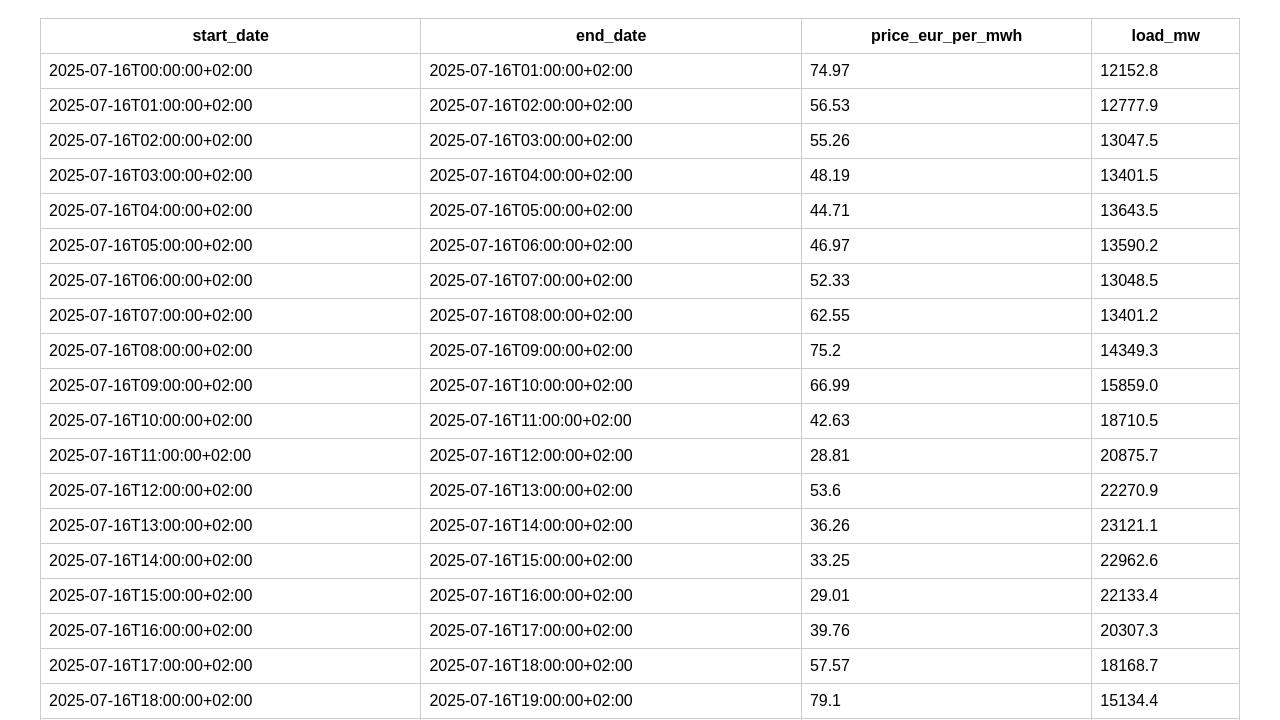
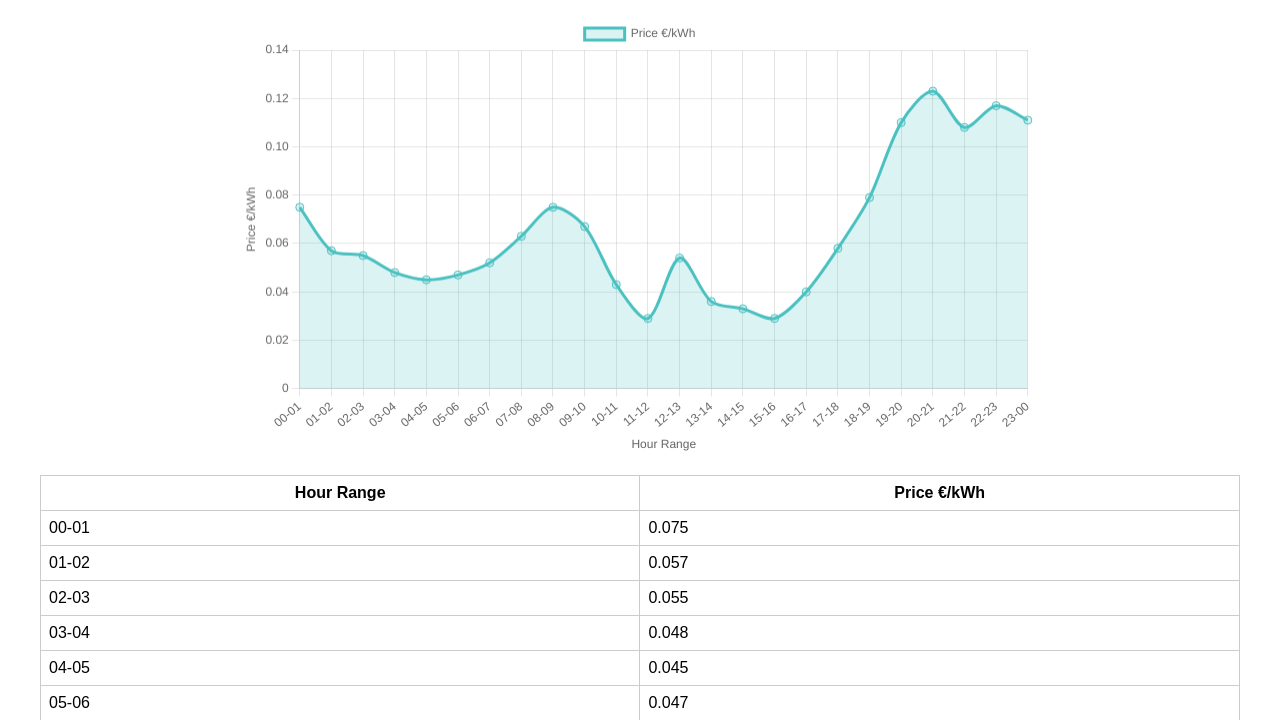
Before and after one commit to AdrienSourdilleTIL/RTE_spot_prices, a plain HTML site: page docs/index.html in a window 1280 px wide. Shown: the part 80-800 px from the top of the page. Drawn offline with nearby package versions, Linux system fonts and the light colour scheme; animation ran at ten frames a second.

Commit message:
update graph

```diff
--- a/docs/data/spot_price_2025-07-16.csv
+++ b/docs/data/spot_price_2025-07-16.csv
@@ -1,25 +1,25 @@
-start_date,end_date,price_eur_per_mwh,load_mw
-2025-07-16T00:00:00+02:00,2025-07-16T01:00:00+02:00,74.97,12152.8
-2025-07-16T01:00:00+02:00,2025-07-16T02:00:00+02:00,56.53,12777.9
-2025-07-16T02:00:00+02:00,2025-07-16T03:00:00+02:00,55.26,13047.5
-2025-07-16T03:00:00+02:00,2025-07-16T04:00:00+02:00,48.19,13401.5
-2025-07-16T04:00:00+02:00,2025-07-16T05:00:00+02:00,44.71,13643.5
-2025-07-16T05:00:00+02:00,2025-07-16T06:00:00+02:00,46.97,13590.2
-2025-07-16T06:00:00+02:00,2025-07-16T07:00:00+02:00,52.33,13048.5
-2025-07-16T07:00:00+02:00,2025-07-16T08:00:00+02:00,62.55,13401.2
-2025-07-16T08:00:00+02:00,2025-07-16T09:00:00+02:00,75.2,14349.3
-2025-07-16T09:00:00+02:00,2025-07-16T10:00:00+02:00,66.99,15859.0
-2025-07-16T10:00:00+02:00,2025-07-16T11:00:00+02:00,42.63,18710.5
-2025-07-16T11:00:00+02:00,2025-07-16T12:00:00+02:00,28.81,20875.7
-2025-07-16T12:00:00+02:00,2025-07-16T13:00:00+02:00,53.6,22270.9
-2025-07-16T13:00:00+02:00,2025-07-16T14:00:00+02:00,36.26,23121.1
-2025-07-16T14:00:00+02:00,2025-07-16T15:00:00+02:00,33.25,22962.6
-2025-07-16T15:00:00+02:00,2025-07-16T16:00:00+02:00,29.01,22133.4
-2025-07-16T16:00:00+02:00,2025-07-16T17:00:00+02:00,39.76,20307.3
-2025-07-16T17:00:00+02:00,2025-07-16T18:00:00+02:00,57.57,18168.7
-2025-07-16T18:00:00+02:00,2025-07-16T19:00:00+02:00,79.1,15134.4
-2025-07-16T19:00:00+02:00,2025-07-16T20:00:00+02:00,109.62,13419.1
-2025-07-16T20:00:00+02:00,2025-07-16T21:00:00+02:00,122.84,12568.8
-2025-07-16T21:00:00+02:00,2025-07-16T22:00:00+02:00,108.4,13205.5
-2025-07-16T22:00:00+02:00,2025-07-16T23:00:00+02:00,117.4,12898.3
-2025-07-16T23:00:00+02:00,2025-07-17T00:00:00+02:00,111.14,12301.9
+start_date,end_date,hour_range,price_eur_per_mwh,price_eur_per_kwh,load_mw
+2025-07-16T00:00:00+02:00,2025-07-16T01:00:00+02:00,00-01,74.97,0.075,12152.8
+2025-07-16T01:00:00+02:00,2025-07-16T02:00:00+02:00,01-02,56.53,0.057,12777.9
+2025-07-16T02:00:00+02:00,2025-07-16T03:00:00+02:00,02-03,55.26,0.055,13047.5
+2025-07-16T03:00:00+02:00,2025-07-16T04:00:00+02:00,03-04,48.19,0.048,13401.5
+2025-07-16T04:00:00+02:00,2025-07-16T05:00:00+02:00,04-05,44.71,0.045,13643.5
+2025-07-16T05:00:00+02:00,2025-07-16T06:00:00+02:00,05-06,46.97,0.047,13590.2
+2025-07-16T06:00:00+02:00,2025-07-16T07:00:00+02:00,06-07,52.33,0.052,13048.5
+2025-07-16T07:00:00+02:00,2025-07-16T08:00:00+02:00,07-08,62.55,0.063,13401.2
+2025-07-16T08:00:00+02:00,2025-07-16T09:00:00+02:00,08-09,75.2,0.075,14349.3
+2025-07-16T09:00:00+02:00,2025-07-16T10:00:00+02:00,09-10,66.99,0.067,15859.0
+2025-07-16T10:00:00+02:00,2025-07-16T11:00:00+02:00,10-11,42.63,0.043,18710.5
+2025-07-16T11:00:00+02:00,2025-07-16T12:00:00+02:00,11-12,28.81,0.029,20875.7
+2025-07-16T12:00:00+02:00,2025-07-16T13:00:00+02:00,12-13,53.6,0.054,22270.9
+2025-07-16T13:00:00+02:00,2025-07-16T14:00:00+02:00,13-14,36.26,0.036,23121.1
+2025-07-16T14:00:00+02:00,2025-07-16T15:00:00+02:00,14-15,33.25,0.033,22962.6
+2025-07-16T15:00:00+02:00,2025-07-16T16:00:00+02:00,15-16,29.01,0.029,22133.4
+2025-07-16T16:00:00+02:00,2025-07-16T17:00:00+02:00,16-17,39.76,0.04,20307.3
+2025-07-16T17:00:00+02:00,2025-07-16T18:00:00+02:00,17-18,57.57,0.058,18168.7
+2025-07-16T18:00:00+02:00,2025-07-16T19:00:00+02:00,18-19,79.1,0.079,15134.4
+2025-07-16T19:00:00+02:00,2025-07-16T20:00:00+02:00,19-20,109.62,0.11,13419.1
+2025-07-16T20:00:00+02:00,2025-07-16T21:00:00+02:00,20-21,122.84,0.123,12568.8
+2025-07-16T21:00:00+02:00,2025-07-16T22:00:00+02:00,21-22,108.4,0.108,13205.5
+2025-07-16T22:00:00+02:00,2025-07-16T23:00:00+02:00,22-23,117.4,0.117,12898.3
+2025-07-16T23:00:00+02:00,2025-07-17T00:00:00+02:00,23-00,111.14,0.111,12301.9
--- a/docs/index.html
+++ b/docs/index.html
@@ -4,6 +4,7 @@
     <meta charset="UTF-8" />
     <title>France Spot Prices – 16 July 2025</title>
     <script src="https://d3js.org/d3.v7.min.js"></script>
+    <script src="https://cdn.jsdelivr.net/npm/chart.js"></script>
     <script defer src="script.js"></script>
     <style>
       body {
@@ -13,10 +14,16 @@
       h1 {
         text-align: center;
       }
+      canvas {
+        display: block;
+        margin: 20px auto;
+        max-width: 800px;
+      }
     </style>
   </head>
   <body>
     <h1>France Electricity Spot Prices (2025-07-16)</h1>
+    <canvas id="priceChart" width="800" height="400"></canvas>
     <div id="table-container"></div>
   </body>
 </html>
--- a/docs/script.js
+++ b/docs/script.js
@@ -1,18 +1,57 @@
-// Load CSV and render a simple table
 d3.csv("data/spot_price_2025-07-16.csv").then(data => {
+  // Prepare data for the chart
+  const labels = data.map(d => d.hour_range);
+  const prices = data.map(d => +d.price_eur_per_kwh);
+
+  // Create the line chart with Chart.js
+  const ctx = document.getElementById("priceChart").getContext("2d");
+  new Chart(ctx, {
+    type: "line",
+    data: {
+      labels: labels,
+      datasets: [{
+        label: "Price €/kWh",
+        data: prices,
+        borderColor: "rgb(75, 192, 192)",
+        backgroundColor: "rgba(75, 192, 192, 0.2)",
+        fill: true,
+        tension: 0.3,
+        pointRadius: 4,
+        pointHoverRadius: 6,
+      }]
+    },
+    options: {
+      scales: {
+        x: {
+          title: { display: true, text: "Hour Range" }
+        },
+        y: {
+          title: { display: true, text: "Price €/kWh" },
+          beginAtZero: true
+        }
+      },
+      plugins: {
+        legend: { display: true },
+        tooltip: { mode: "index", intersect: false }
+      },
+      responsive: true,
+      maintainAspectRatio: false
+    }
+  });
+
+  // Render simplified table
   const container = document.getElementById("table-container");
 
   const table = document.createElement("table");
   table.style.borderCollapse = "collapse";
   table.style.width = "100%";
 
-  // Header
-  const headers = Object.keys(data[0]);
+  // Table header
   const thead = document.createElement("thead");
   const headerRow = document.createElement("tr");
-  headers.forEach(h => {
+  ["Hour Range", "Price €/kWh"].forEach(text => {
     const th = document.createElement("th");
-    th.textContent = h;
+    th.textContent = text;
     th.style.border = "1px solid #ccc";
     th.style.padding = "8px";
     headerRow.appendChild(th);
@@ -20,13 +59,13 @@ d3.csv("data/spot_price_2025-07-16.csv").then(data => {
   thead.appendChild(headerRow);
   table.appendChild(thead);
 
-  // Body
+  // Table body
   const tbody = document.createElement("tbody");
   data.forEach(row => {
     const tr = document.createElement("tr");
-    headers.forEach(h => {
+    ["hour_range", "price_eur_per_kwh"].forEach(key => {
       const td = document.createElement("td");
-      td.textContent = row[h];
+      td.textContent = row[key];
       td.style.border = "1px solid #ccc";
       td.style.padding = "8px";
       tr.appendChild(td);
@@ -34,6 +73,7 @@ d3.csv("data/spot_price_2025-07-16.csv").then(data => {
     tbody.appendChild(tr);
   });
   table.appendChild(tbody);
+
   container.appendChild(table);
 }).catch(err => {
   console.error("Failed to load CSV:", err);
```
Also changed, not shown: 1 other file.
